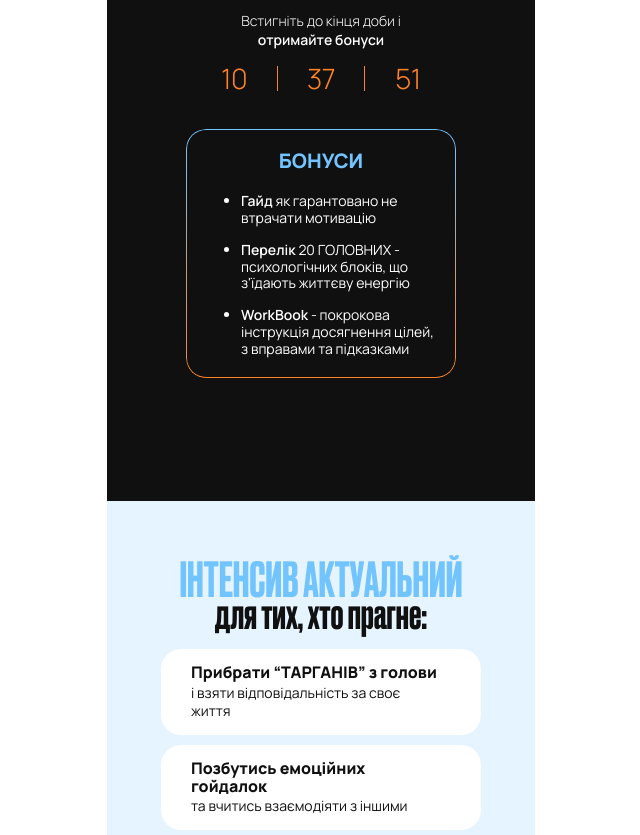
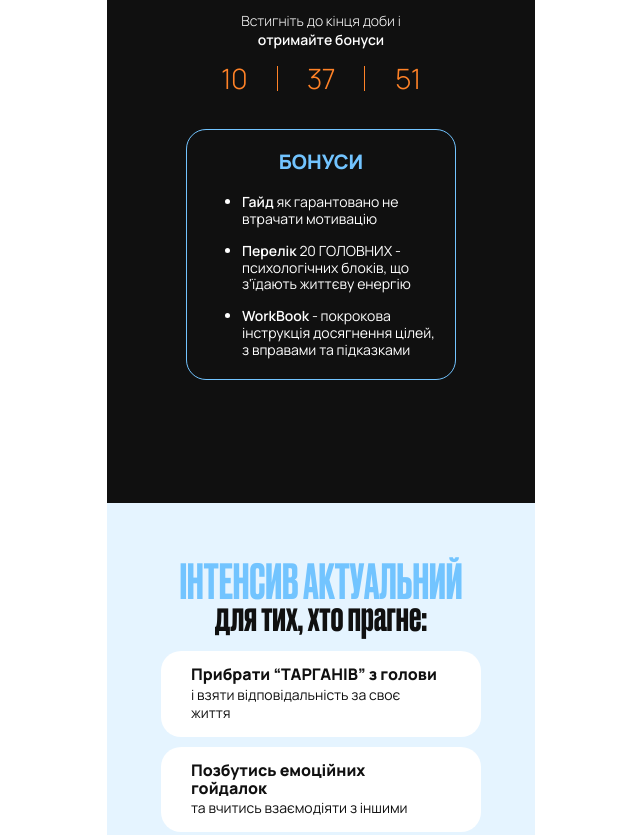
Before and after one commit to RomanIsaiev/work-website-28, a website built with Vite: page index.html in a window 1280 px wide. Shown: the part 780-1615 px from the top of the page, without its empty margins (319-959 px from the left). Built offline with nearby package versions, Linux system fonts and the light colour scheme; a script that the page names is missing.

Commit message:
Update styles.css

```diff
--- a/src/css/styles.css
+++ b/src/css/styles.css
@@ -293,7 +293,8 @@ p {
   margin-left: auto;
   margin-right: auto;
 
-  border: none;
+  border: 1px solid #72c4ff;
+  border-radius: 20px;
 
   padding: 20px;
 
@@ -306,7 +307,7 @@ p {
   right: 20px;
 }
 
-.bonus-wrapper::before {
+/* .bonus-wrapper::before {
   content: "";
   position: absolute;
   top: 0;
@@ -319,7 +320,7 @@ p {
   mask: linear-gradient(#fff 0 0) padding-box, linear-gradient(#fff 0 0);
   -webkit-mask-composite: destination-out;
   mask-composite: exclude;
-}
+} */
 
 .bonus-wrapper .bonus-title {
   color: #72c4ff;
```
